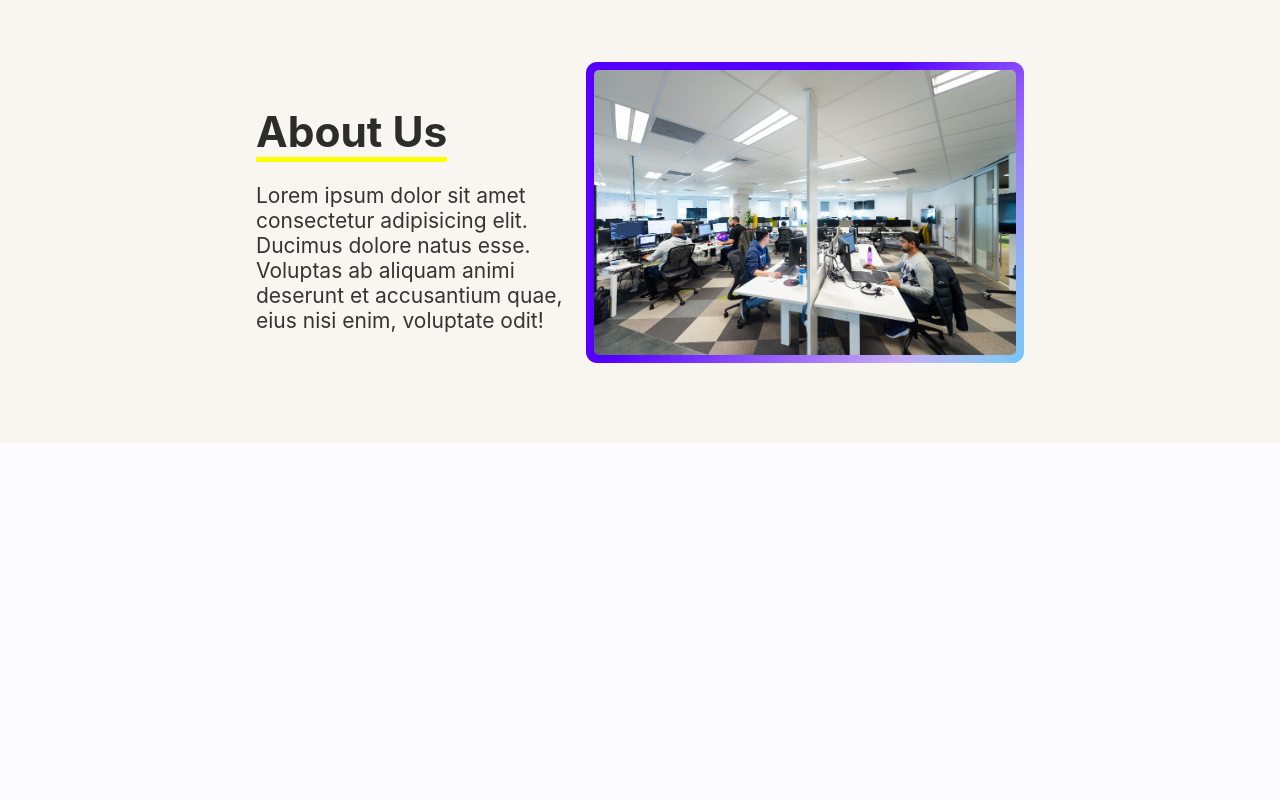
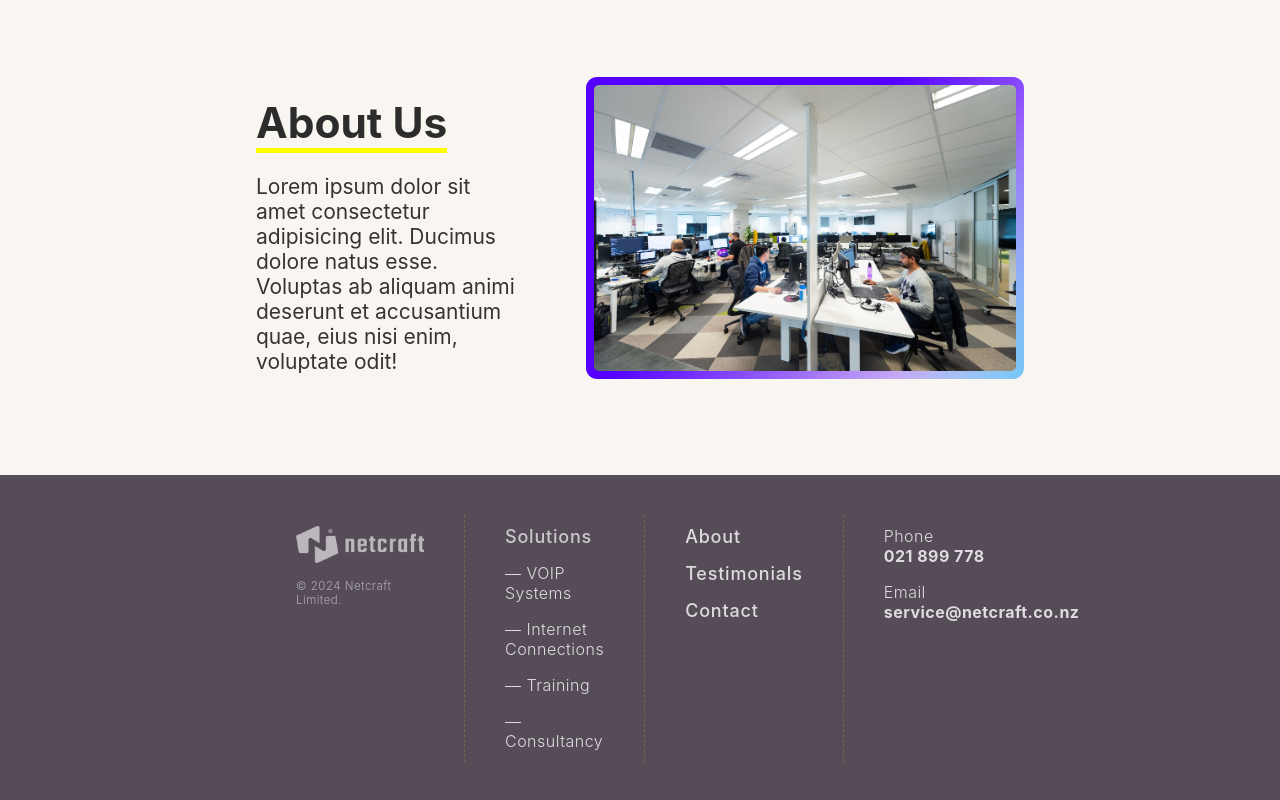
Before and after one commit to jakeluckie/netcraft, a React (Vite) app: page / in a window 1280 px wide. Shown: the part 1681-2481 px from the top of the page. Before the commit the page ends 2124 px from the top, so only its background shows below. Built offline with nearby package versions, Linux system fonts and the light colour scheme.

Commit message:
added footer component / section

```diff
--- a/src/components/navigation/navigation.styles.scss
+++ b/src/components/navigation/navigation.styles.scss
@@ -121,7 +121,7 @@
       top: 0px;
       right: 0px;
       width: 70vw;
-      height: 100vh;
+      // height: 100vh;
       z-index: 2;
       .nav-close-mobile {
         display: block;
@@ -148,6 +148,8 @@
         padding-right: 0;
         padding-bottom: 0;
         .solutions-dropdown-content {
+          visibility: visible;
+          opacity: 1;
           display: flex;
           flex-direction: column;
           position: relative;
--- a/src/components/sections/about/about-section.styles.scss
+++ b/src/components/sections/about/about-section.styles.scss
@@ -8,7 +8,7 @@
   .about-section-content {
     display: flex;
     flex-direction: column;
-    width: 40%;
+    width: 35%;
     .about-section-title {
       display: inline;
       margin-bottom: 0;
--- /dev/null
+++ b/src/components/sections/footer/footer.component.tsx
@@ -0,0 +1,62 @@
+import { Link } from "react-router-dom";
+import netcraftLogo from "../../../assets/nc-lg.webp";
+import "../footer/footer.styles.scss";
+
+const Footer = () => {
+  const thisDay = new Date();
+
+  return (
+    <>
+      <footer className="footer-section">
+        <div className="footer-contents-container content-padding">
+          <div className="footer-logo">
+            <img src={netcraftLogo} />
+            <p>&#169; {thisDay.getFullYear().toString()} Netcraft Limited.</p>
+          </div>
+          <div className="footer-solutions">
+            <h4>Solutions</h4>
+            <Link className="footer-link" to={"/voip-systems"}>
+              <p>― VOIP Systems</p>
+            </Link>
+            <Link className="footer-link" to={"/internet-connections"}>
+              <p>― Internet Connections</p>
+            </Link>
+            <Link className="footer-link" to={"/training"}>
+              <p>― Training</p>
+            </Link>
+            <Link className="footer-link" to={"/consultancy"}>
+              <p>― Consultancy</p>
+            </Link>
+          </div>
+          <div className="footer-about">
+            <Link className="footer-link" to={"/about"}>
+              <h4>About</h4>
+            </Link>
+            <Link className="footer-link" to={"/testimonials"}>
+              <h4>Testimonials</h4>
+            </Link>
+            <Link className="footer-link" to={"/contact"}>
+              <h4>Contact</h4>
+            </Link>
+          </div>
+          <div className="footer-contact">
+            <Link className="footer-link" to={"tel:+6421899778"}>
+              <p>
+                Phone <br />
+                <strong>021 899 778</strong>
+              </p>
+            </Link>
+            <Link className="footer-link" to={"mailto:service@netcraft.co.nz"}>
+            <p>
+              Email <br />
+              <strong>service@netcraft.co.nz</strong>
+            </p>
+            </Link>
+          </div>
+        </div>
+      </footer>
+    </>
+  );
+};
+
+export default Footer;
--- /dev/null
+++ b/src/components/sections/footer/footer.styles.scss
@@ -0,0 +1,47 @@
+.footer-section {
+  background-color: rgb(85, 76, 87);
+  .footer-contents-container.content-padding {
+    padding-top: 2.5rem;
+    padding-bottom: 2.5rem;
+    div {
+      display: flex;
+      flex-direction: column;
+      row-gap: 1rem;
+      width: 25%;
+      padding: 0.7rem 2.5rem;
+      border-right: 0.5px dashed rgba(221, 255, 0, 0.176);
+      &:last-child {
+        border-right: none;
+      }
+      h4 {
+        font-weight: 500;
+        letter-spacing: .05rem;
+        margin: 0;
+        opacity: 0.8;
+      }
+      p {
+        font-weight:300;
+        letter-spacing: .03rem;
+        margin: 0;
+        opacity: 0.8;
+      }
+      .footer-link {
+        color: white;
+        transition: opacity .2s;
+        &:hover {
+          opacity: 0.4;
+        }
+      }
+    }
+    .footer-logo {
+      img {
+        width: 8rem;
+        opacity: 0.6;
+      }
+      p {
+        font-size: 0.72rem;
+        opacity: 0.6;
+      }
+    }
+  }
+}
--- a/src/index.css
+++ b/src/index.css
@@ -44,6 +44,10 @@ h1 {
   margin-bottom: var(--font-size-xl);
 }
 
+h4 {
+  font-size: var(--font-size-lg);
+}
+
 button {
   border-radius: 3px;
   border: 1px solid transparent;
--- a/src/routes/home/home.component.tsx
+++ b/src/routes/home/home.component.tsx
@@ -1,6 +1,7 @@
 import Navigation from "../../components/navigation/navigation.component";
 import AboutSection from "../../components/sections/about/about-section.component";
 import ContactSection from "../../components/sections/contact/contact-section.component";
+import Footer from "../../components/sections/footer/footer.component";
 import SolutionsSection from "../../components/sections/solutions/solutions-section.component";
 import "./home.styles.scss";
 
@@ -29,6 +30,7 @@ const Home = () => {
       <SolutionsSection />
       <ContactSection />
       <AboutSection />
+      <Footer />
     </>
   );
 };
```
